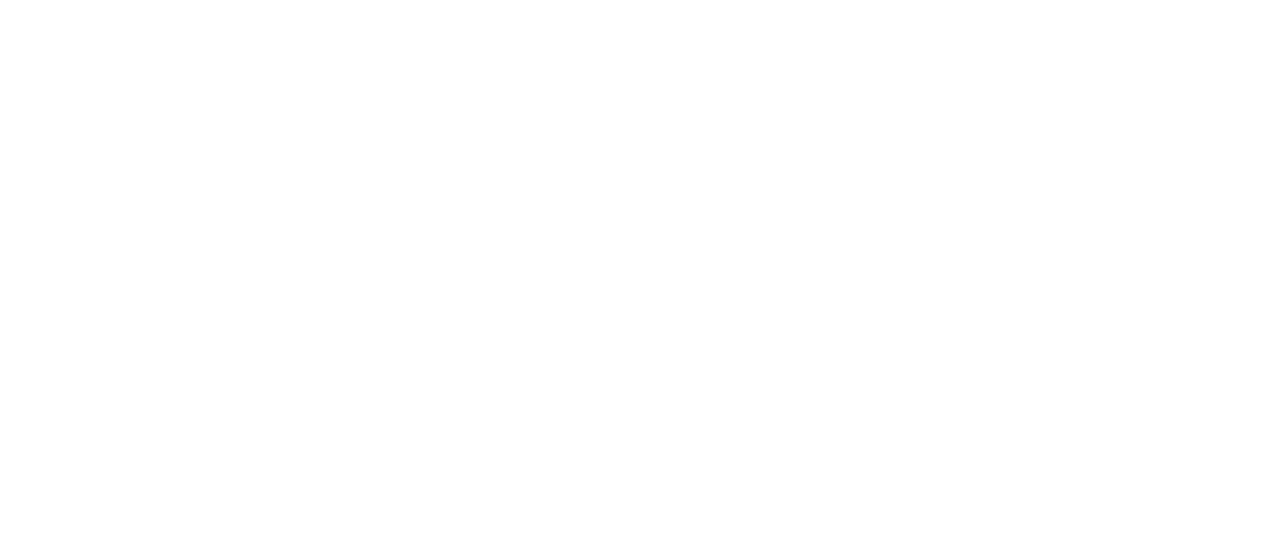
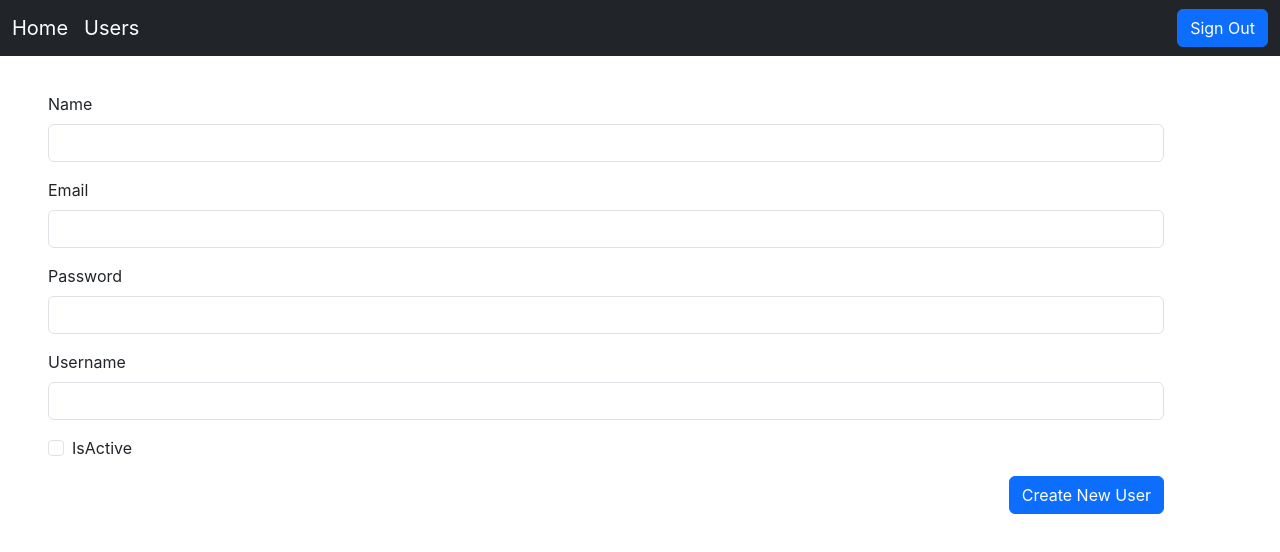
Before and after one commit to dheerajsk/crm-app, a React (Create React App) app: page /userForm in a window 1280 px wide. Before the commit this address had no page. Shown: the top 552 px of the page. Built offline with nearby package versions, Linux system fonts and the light colour scheme; sample sign-in values are in the browser's storage.

Commit message:
Create user

```diff
--- /dev/null
+++ b/src/components/User/UserForm/UserForm.js
@@ -0,0 +1,113 @@
+import { useEffect, useState } from "react";
+import { useNavigate, useParams } from "react-router-dom";
+import NavBar from "../../Navbar/Navbar";
+
+function UserForm() {
+  const [userToUpdate, setUser] = useState({});
+
+  const navigate = useNavigate();
+
+  function handleFormSubmit() {
+    console.log(userToUpdate);
+    fetch("http://localhost:4000/api/user/signup", {
+      method: "POST",
+      body: JSON.stringify(userToUpdate),
+      headers: {
+        "Content-Type": "application/json",
+      },
+    })
+      .then((res) => {
+        navigate("/users");
+      });
+  }
+
+  return (
+    <div>
+      <NavBar />
+      <div className="container">
+        <div className="mb-3">
+          <label htmlFor="exampleFormControlInput1" className="form-label">
+            Name
+          </label>
+          <input
+            value={userToUpdate.name}
+            onInput={(e) => {
+              let obj = { ...userToUpdate };
+              obj.name = e.target.value;
+              setUser(obj);
+            }}
+            type="text"
+            className="form-control"></input>
+        </div>
+        <div className="mb-3">
+          <label htmlFor="exampleFormControlInput1" className="form-label">
+            Email
+          </label>
+          <input
+            value={userToUpdate.email}
+            onInput={(e) => {
+              setUser({
+                ...userToUpdate,
+                email: e.target.value,
+              });
+            }}
+            type="text"
+            className="form-control"></input>
+        </div>
+        <div className="mb-3">
+          <label htmlFor="exampleFormControlInput1" className="form-label">
+            Password
+          </label>
+          <input
+            value={userToUpdate.password}
+            onInput={(e) => {
+              let obj = { ...userToUpdate };
+              obj.password = e.target.value;
+              setUser(obj);
+            }}
+            type="password"
+            className="form-control"></input>
+        </div>
+
+        <div className="mb-3">
+          <label htmlFor="exampleFormControlInput1" className="form-label">
+            Username
+          </label>
+          <input
+            value={userToUpdate.username}
+            onInput={(e) => {
+              let obj = { ...userToUpdate };
+              obj.username = e.target.value;
+              setUser(obj);
+            }}
+            type="text"
+            className="form-control"></input>
+        </div>
+        <div className="mb-3">
+        <div className="form-check">
+  <input
+  onChange={(e) => {
+    console.log(e.target.checked);
+    let obj = { ...userToUpdate };
+    obj.isActive = e.target.checked;
+    setUser(obj);
+  }}
+  className="form-check-input" type="checkbox" value="" id="flexCheckIndeterminateDisabled">
+</input>
+  <label className="form-check-label" for="flexCheckIndeterminateDisabled">
+    IsActive
+  </label>
+</div>
+        </div>
+        <button
+          onClick={handleFormSubmit}
+          className="btn btn-primary float-end"
+          type="button">
+          Create New User
+        </button>
+      </div>
+    </div>
+  );
+}
+
+export default UserForm;
--- a/src/components/User/UserList.js
+++ b/src/components/User/UserList.js
@@ -17,13 +17,17 @@
                 // update state with data.
                 setUsers(parsedResult);
             })
-    });
+    },[]);
 
     return(
         <div>
             <NavBar />
 
             <div className="container">
+            <a href="/userForm" className="btn btn-success">
+                New User
+            </a>
+
             <table class="table">
   <thead>
     <tr>
--- a/src/index.js
+++ b/src/index.js
@@ -9,6 +9,7 @@
 import SignUp from './components/SignUp/SIgnUp';
 import SignIn from './components/SignIn/SignIn';
 import UserList from './components/User/UserList';
+import UserForm from './components/User/UserForm/UserForm';
 
 const root = ReactDOM.createRoot(document.getElementById('root'));
 root.render(
@@ -27,8 +28,14 @@
         </SecuredRoutes>
         }>
         </Route>
-        <Route path='/signup' element={<SignUp />}>
+        <Route path='/userForm' element={
+        <SecuredRoutes>
+          <UserForm />
+        </SecuredRoutes>
+        }>
         </Route>
+        {/* <Route path='/signup' element={<SignUp />}>
+        </Route> */}
         <Route path='/signin' element={<SignIn />}>
         </Route>
         <Route path='form' element={
```
Also changed, not shown: src/components/User/UserForm/UserForm.css (added).
